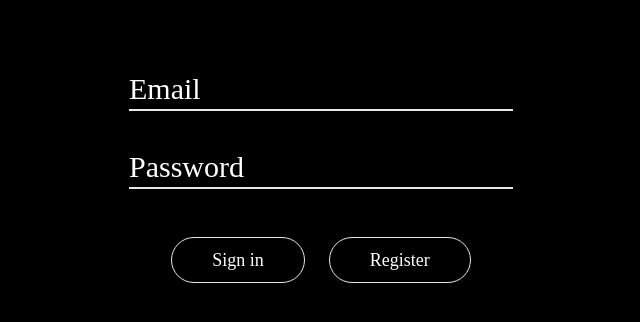
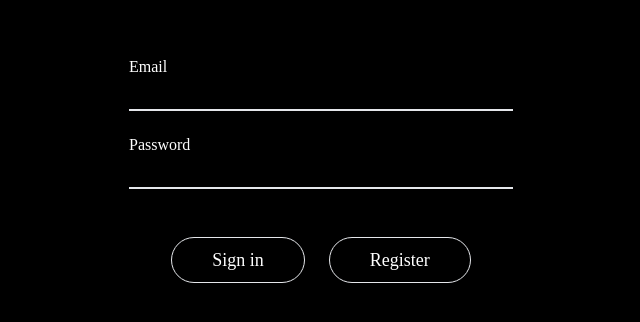
Before and after one commit to alexHoggett/johari-window, a React (Vite) app in the folder frontend/: page /login in a window 1280 px wide. Shown: the part 218-540 px from the top of the page, without its empty margins (319-959 px from the left). Built offline with nearby package versions, Linux system fonts and the light colour scheme.

Commit message:
finished styles for login page

```diff
--- a/frontend/src/components/InputField.tsx
+++ b/frontend/src/components/InputField.tsx
@@ -9,12 +9,6 @@ interface InputFieldProps{
 const InputField = ({name, type, value, label, onChange}: InputFieldProps) => {
   return (
     <div className="ml-auto relative">
-      <label
-        htmlFor={name}
-        className="text-3xl mr-7 absolute bottom-1"
-      >
-        {label}
-          </label>
       <input
         className="bg-black border-b-2 w-96 focus:outline-none text-xl"
         name={name}
@@ -22,6 +16,12 @@ const InputField = ({name, type, value, label, onChange}: InputFieldProps) => {
         value={value}
         onChange={onChange}
       />
+      <label
+        htmlFor={name}
+        className="text-md absolute bottom-1 transition-all left-0 -translate-y-7"
+      >
+        {label}
+      </label>
     </div>
   )
 }
```
